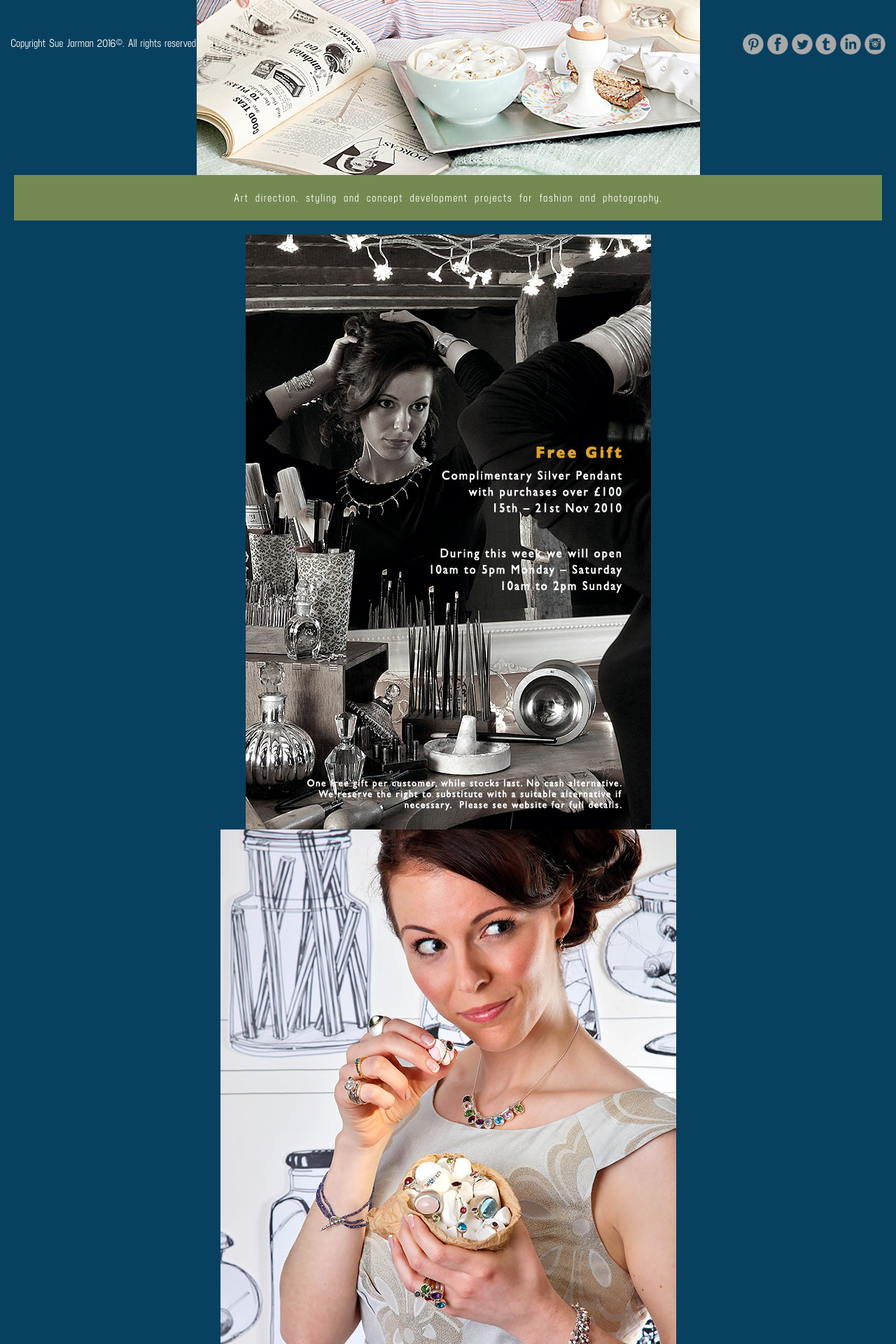
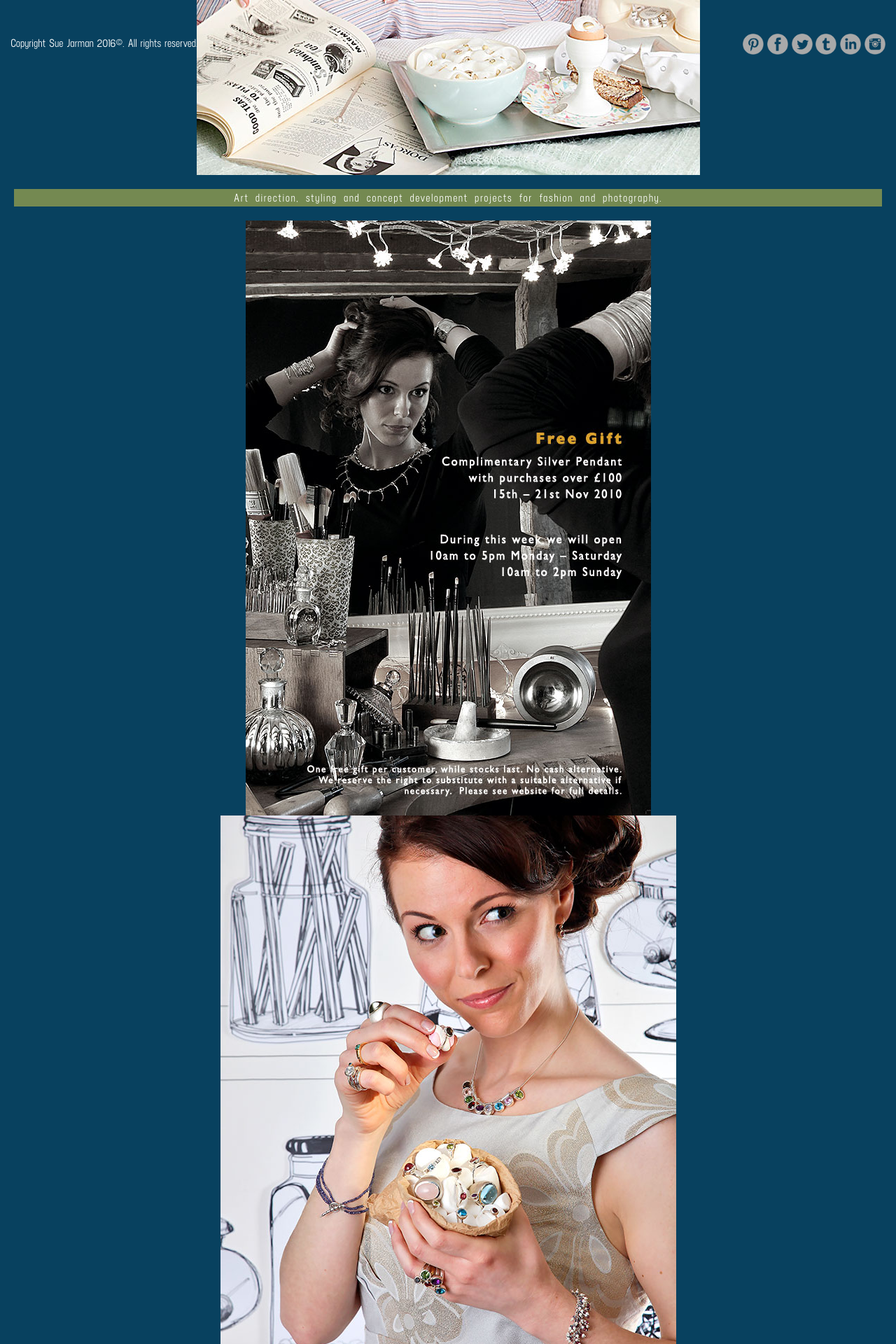
Before and after one commit to dave-dgray/dave-dgray.github.io, a Jekyll site: the page built from _projectGallery/project2.md, in a window 1280 px wide. Shown: the part 813-2733 px from the top of the page at 70% size. Built offline with Jekyll 4.4.1, drawn with Linux system fonts in a browser that asks for light colours; some web fonts are replaced.

Commit message:
Fix border around page description

```diff
--- a/_layouts/folio2.html
+++ b/_layouts/folio2.html
@@ -14,9 +14,11 @@ layout: basicPage
       <img class="border-none" src="{{ image.desktop }}"/>
     </div>
     {% if forloop.first %}
-      <p class="font-medium border-top-bottom text-center color-white on-light-green">
-        {{ page.desc }}
-      </p>
+      <div class="border-top-only">
+        <p class="font-medium text-center color-white on-light-green">
+          {{ page.desc }}
+        </p>
+      </div>
     {% endif %}
   {% endfor %}
 </div>
```
